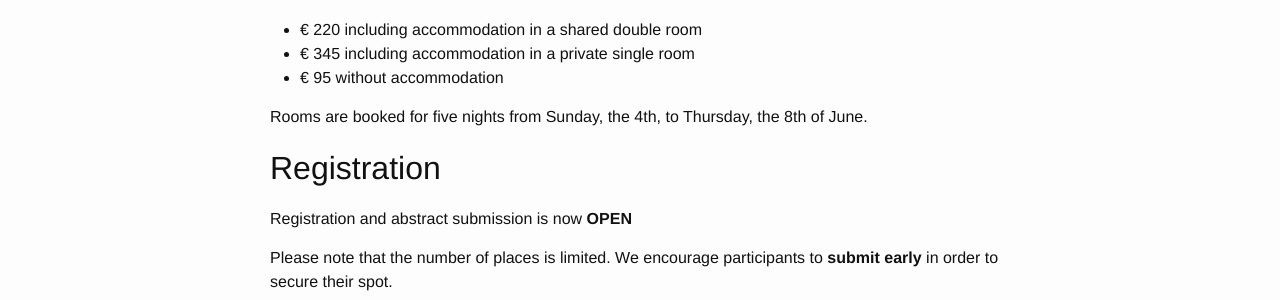
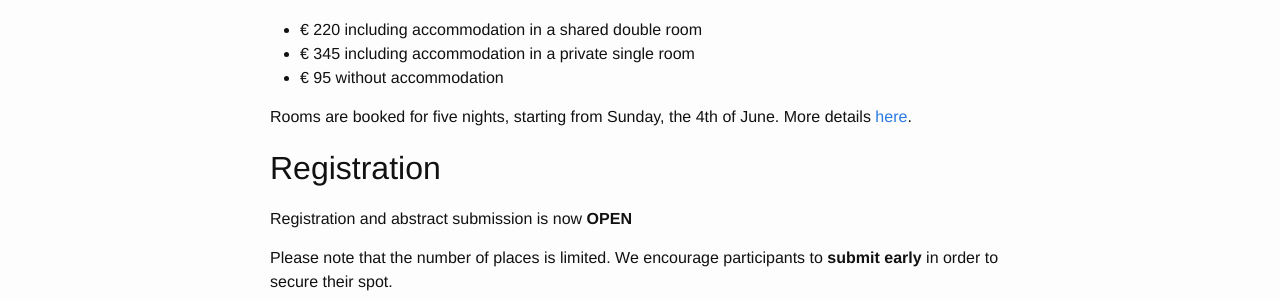
Before and after one commit to yrm2017/yrm2017.github.io, a Jekyll site: the page built from registration.md, in a window 1280 px wide. Shown: the part 254-554 px from the top of the page. Built offline with Jekyll 4.4.1, drawn with Linux system fonts in a browser that asks for light colours.

```diff
--- a/registration.md
+++ b/registration.md
@@ -17,8 +17,8 @@ The fees for the ETSF YRM 2017 are set at
 These fees may still be slightly reduced if our finances allow it (but they will not be raised).
 -->
 
-Rooms are booked for five nights from Sunday, the 4th, to Thursday, the 8th of
-June.
+Rooms are booked for five nights, starting from Sunday, the 4th of June.
+More details [here](/venue#accommodation).
 
 ## Registration
 
```
Also changed, not shown: venue.md (+4 -1 lines).
